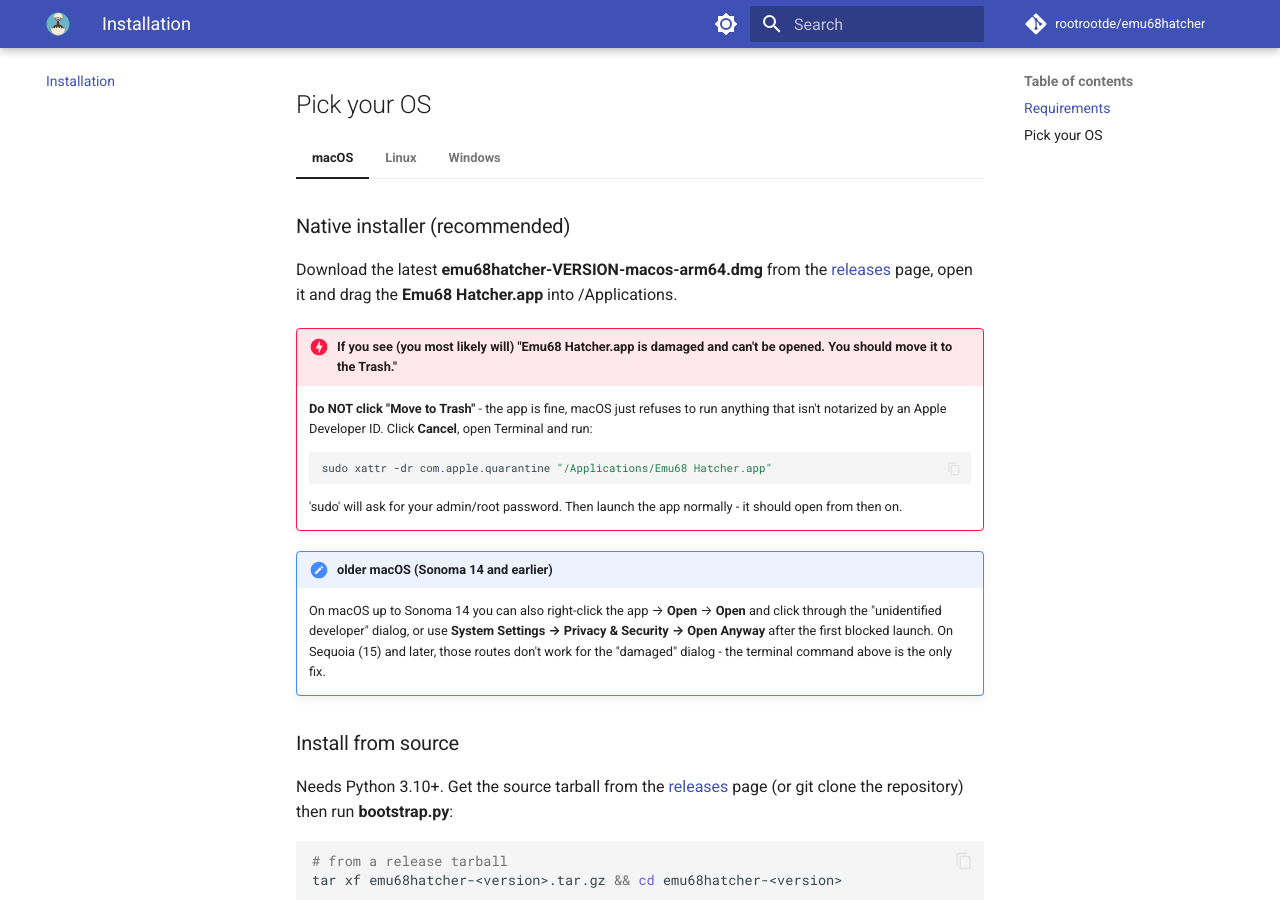
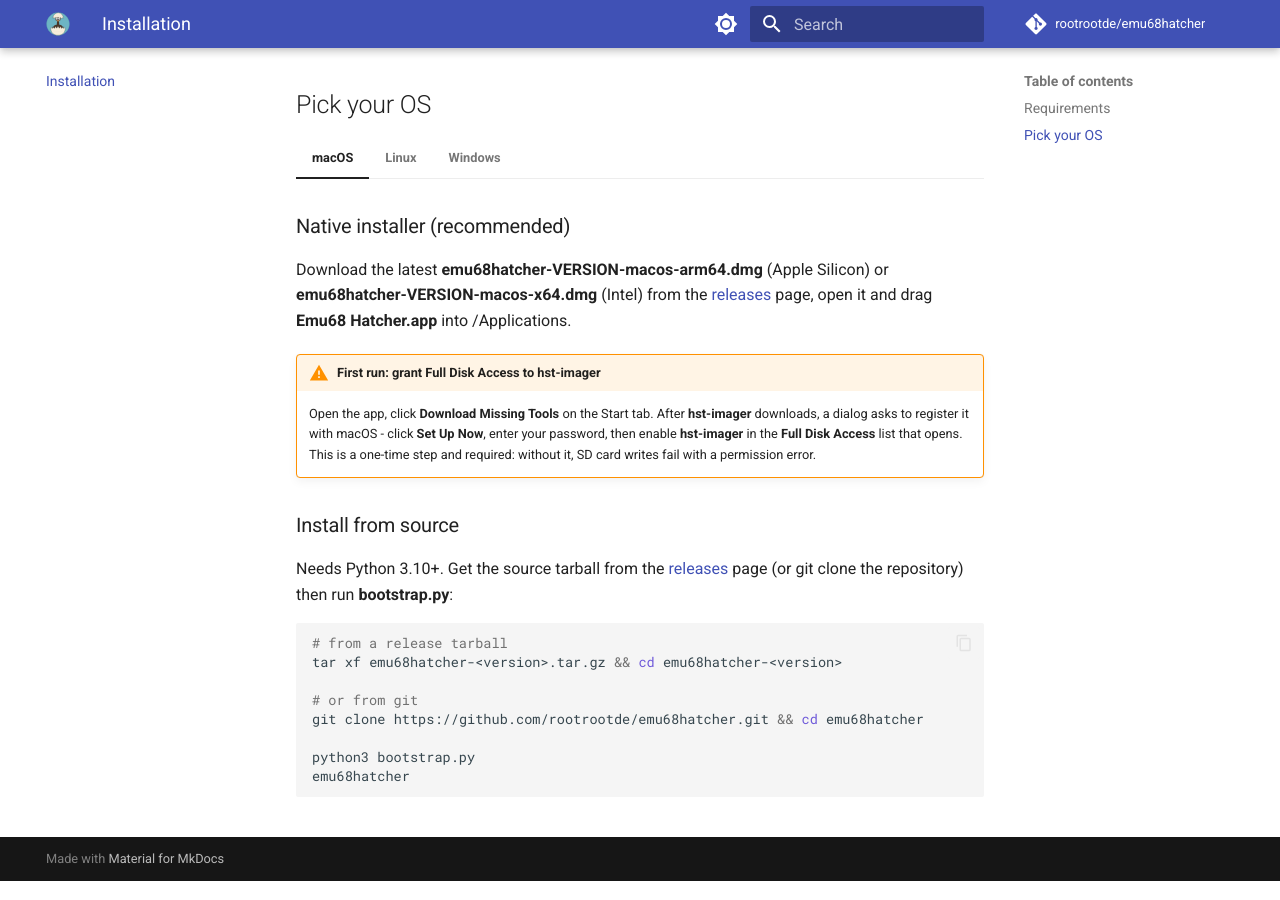
Before and after one commit to rootrootde/emu68hatcher, an MkDocs documentation site: the page built from docs/installation.md, in a window 1280 px wide and 900 px high, scrolled down 728 px. Built offline with MkDocs 1.6.1 and Material for MkDocs 9.7.7, drawn with Linux system fonts in a browser that asks for light colours; comment, search, counter and statistics services are not loaded; some of the changed text lies outside the part shown.

Commit message:
docs: v0.2.0 cleanup
- drop the sparse-roadmap and ".app unsigned" known-issues bullets
- add SD card flashing to the feature list on index
- mention macos-x64 dmg in download/installation
- first-run macOS FDA setup for hst-imager in installation + troubleshooting
- drop the obsolete macOS gatekeeper xattr workaround
- usage: prompt is at start of build, not start of flash
- mkdocs nav: add troubleshooting

````diff
--- a/docs/installation.md
+++ b/docs/installation.md
@@ -23,19 +23,10 @@
 
     ### Native installer (recommended)
 
-    Download the latest **emu68hatcher-VERSION-macos-arm64.dmg** from the [releases](https://github.com/rootrootde/emu68hatcher/releases) page, open it and drag the **Emu68 Hatcher.app** into /Applications.
+    Download the latest **emu68hatcher-VERSION-macos-arm64.dmg** (Apple Silicon) or **emu68hatcher-VERSION-macos-x64.dmg** (Intel) from the [releases](https://github.com/rootrootde/emu68hatcher/releases) page, open it and drag **Emu68 Hatcher.app** into /Applications.
 
-    !!! danger "If you see (you most likely will) &quot;Emu68 Hatcher.app is damaged and can&#39;t be opened. You should move it to the Trash.&quot;"
-        **Do NOT click &quot;Move to Trash&quot;** - the app is fine, macOS just refuses to run anything that isn&#39;t notarized by an Apple Developer ID. Click **Cancel**, open Terminal and run:
-
-        ```bash
-        sudo xattr -dr com.apple.quarantine "/Applications/Emu68 Hatcher.app"
-        ```
-
-        'sudo' will ask for your admin/root password. Then launch the app normally - it should open from then on.
-
-    !!! note "older macOS (Sonoma 14 and earlier)"
-        On macOS up to Sonoma 14 you can also right-click the app → **Open** → **Open** and click through the &quot;unidentified developer&quot; dialog, or use **System Settings → Privacy & Security → Open Anyway** after the first blocked launch. On Sequoia (15) and later, those routes don&#39;t work for the &quot;damaged&quot; dialog - the terminal command above is the only fix.
+    !!! warning "First run: grant Full Disk Access to hst-imager"
+        Open the app, click **Download Missing Tools** on the Start tab. After **hst-imager** downloads, a dialog asks to register it with macOS - click **Set Up Now**, enter your password, then enable **hst-imager** in the **Full Disk Access** list that opens. This is a one-time step and required: without it, SD card writes fail with a permission error.
 
     ### Install from source
 
@@ -93,7 +84,7 @@
     Download the latest **emu68hatcher-VERSION-windows-x64.exe** (or **-arm64.exe** on a Windows ARM machine) from the [releases](https://github.com/rootrootde/emu68hatcher/releases) page and run it. The installer puts the app + bundled Python in **C:\Program Files\Emu68 Hatcher\\** and adds a Start menu entry
 
     !!! note "SmartScreen"
-        The installer is unsigned, so Windows SmartScreen will likely show a "Windows protected your PC" dialog on first run. Click **More info** → **Run anyway**.
+        On first run Windows SmartScreen may show a "Windows protected your PC" dialog. Click **More info** → **Run anyway**.
 
     ### Install from source
 
--- a/mkdocs.yml
+++ b/mkdocs.yml
@@ -35,6 +35,7 @@
   - Download: download.md
   - Installation: installation.md
   - Usage: usage.md
+  - Troubleshooting: troubleshooting.md
 
 markdown_extensions:
   - admonition
````
Also changed, not shown: other parts of docs/installation.md (+1 -1 lines), docs/download.md (+1 -1 lines), docs/index.md (+1 -2 lines), docs/troubleshooting.md (+4 -0 lines), docs/usage.md (+1 -1 lines).
